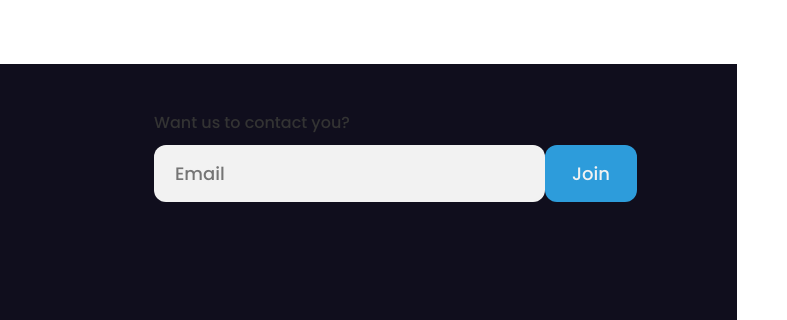
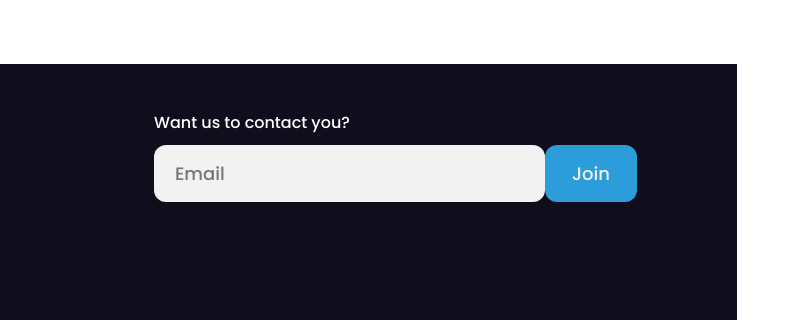
Before and after one commit to vutrana/edie-homepage, a plain HTML site: page index.html in a window 1280 px wide. Shown: the part 4658-4978 px from the top of the page, 493-1280 px from the left. Drawn offline with Linux system fonts and the light colour scheme.

Commit message:
Adjust color

```diff
--- a/index.css
+++ b/index.css
@@ -351,6 +351,10 @@ footer {
   margin-right: 8px;
 }
 
+.footer__contact p {
+  color: white;
+}
+
 .footer__credit {
   font-family: Montserrat;
   font-weight: 500;
```
